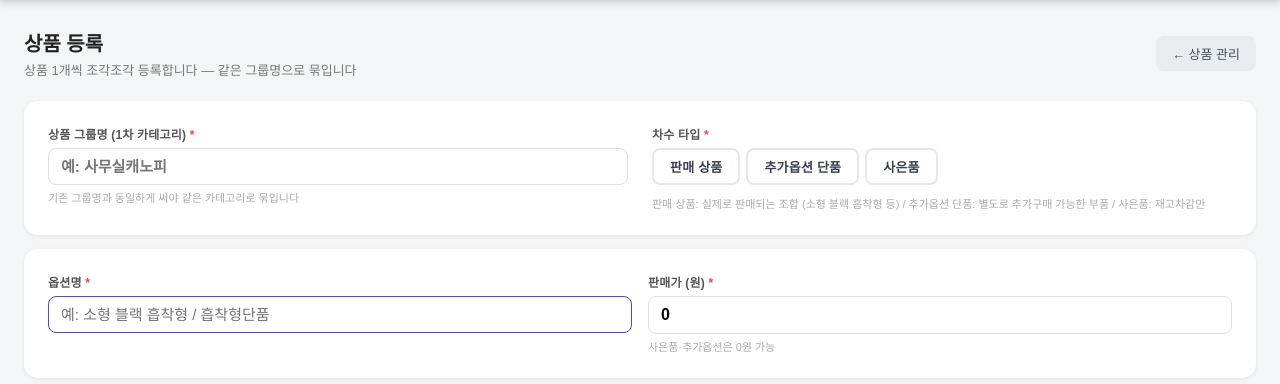
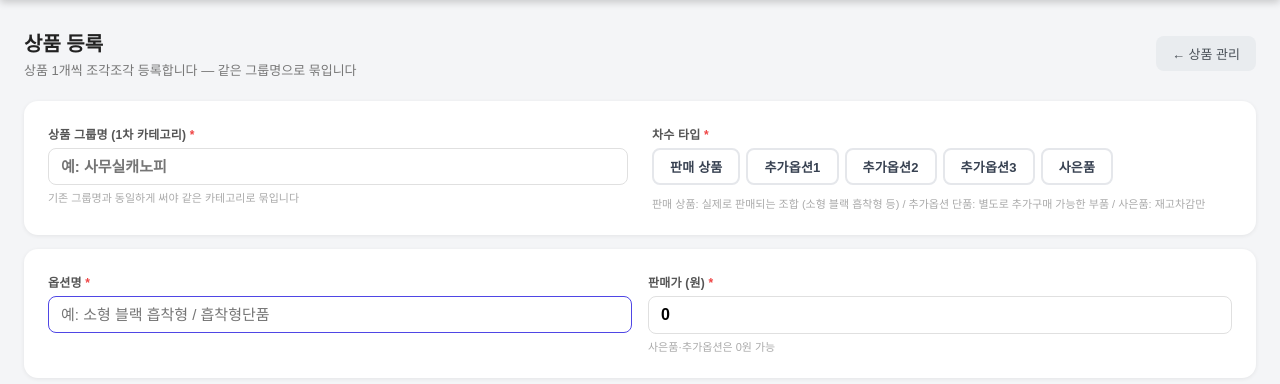
Before and after one commit to hew1128/margin-stock, a Flask app: page /register in a window 1280 px wide. Shown: the part 54-438 px from the top of the page. Run offline with Flask 3, Linux system fonts and the light colour scheme; data that the repository does not hold is empty.

Commit message:
추가옵션2,3 복원 (판매상품은 opt1만 유지)

```diff
--- a/templates/product_register.html
+++ b/templates/product_register.html
@@ -35,7 +35,9 @@
         <div style="display:flex;flex-wrap:wrap;gap:6px;margin-top:6px">
           {% set types = [
             ('opt1','판매 상품','#3b82f6'),
-            ('add1','추가옵션 단품','#f59e0b'),
+            ('add1','추가옵션1','#f59e0b'),
+            ('add2','추가옵션2','#f97316'),
+            ('add3','추가옵션3','#84cc16'),
             ('gift','사은품','#ef4444'),
           ] %}
           {% for val, lbl, color in types %}
@@ -200,7 +202,7 @@
 })();
 
 var TYPE_COLORS = {
-  opt1:'#3b82f6', add1:'#f59e0b', gift:'#ef4444'
+  opt1:'#3b82f6', add1:'#f59e0b', add2:'#f97316', add3:'#84cc16', gift:'#ef4444'
 };
 
 function selectType(val, color) {
```
